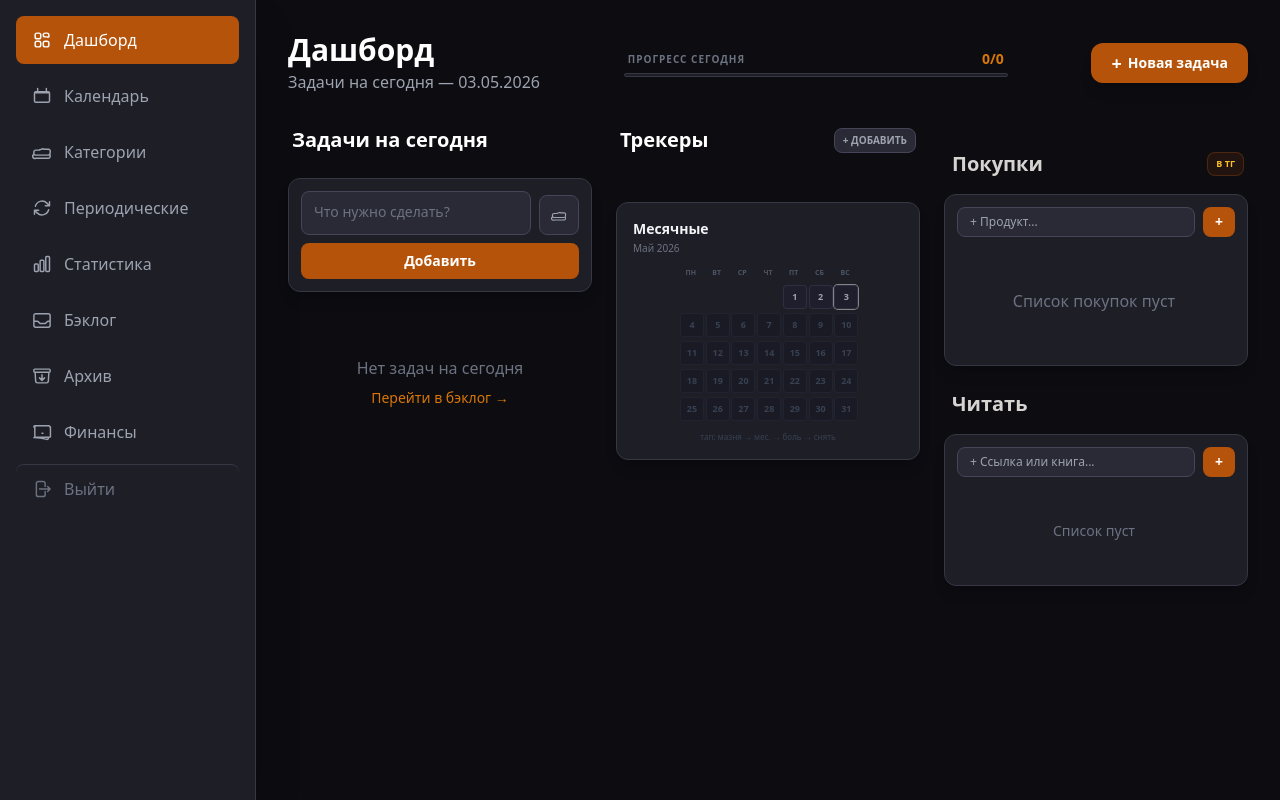
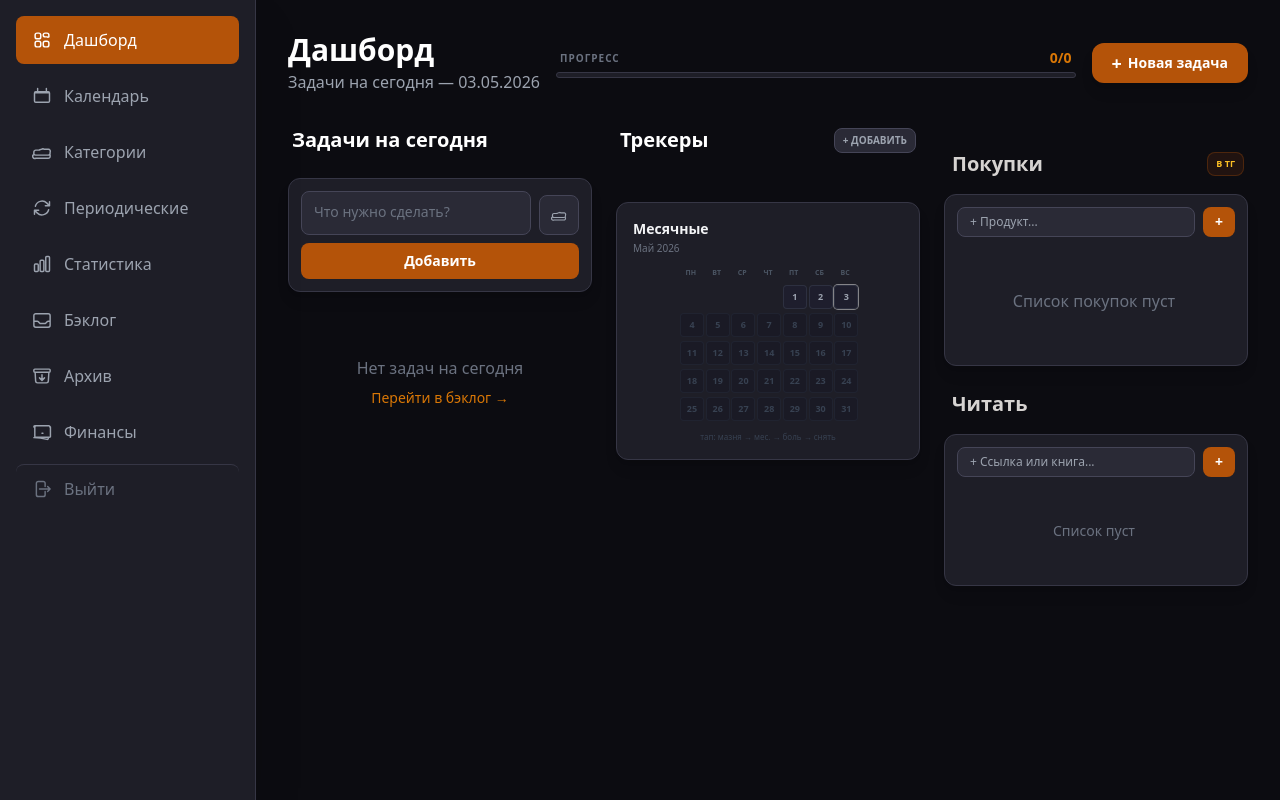
Before and after one commit to LittleBitBadGirl/plan, a FastAPI app: page / in a window 1280 px wide. Run offline with FastAPI, Linux system fonts and the light colour scheme; data comes from the database, SQL or seed files in the repository; data that the repository does not hold is empty; some libraries are stand-ins or nearby versions.

Commit message:
feat: _sync_parent — ДЛ родителя синхронизируется с подзадачами, автоархивация; прогресс-бары в ряд на десктопе

```diff
--- a/app/web/templates/dashboard.html
+++ b/app/web/templates/dashboard.html
@@ -87,25 +87,25 @@
             </a>
         </div>
 
-        <div class="w-full lg:flex-1 lg:max-w-sm lg:order-none flex flex-row lg:flex-col gap-3 lg:gap-0">
-            <div class="flex-1 lg:flex-none">
+        <div class="w-full lg:flex-1 lg:order-none flex flex-row gap-3 items-start">
+            <div class="flex-1">
                 <div class="flex justify-between items-center mb-1 px-1">
-                    <span class="text-[10px] font-bold text-gray-500 uppercase tracking-widest">Прогресс сегодня</span>
+                    <span class="text-[10px] font-bold text-gray-500 uppercase tracking-widest">Прогресс</span>
                     <span id="today-stats-counter" class="font-bold text-sm text-amber-600">{{ completed }}/{{ total }}</span>
                 </div>
-                <div class="w-full bg-dark-800 rounded-full h-1.5 lg:h-1 border border-dark-600 overflow-hidden">
+                <div class="w-full bg-dark-800 rounded-full h-1.5 border border-dark-600 overflow-hidden">
                     {% set progress = ([completed / total * 100, 100] | min) if total > 0 else 0 %}
                     <div id="today-progress-bar" class="bg-amber-600 h-full transition-all duration-500" style="width: {{ progress }}%"></div>
                 </div>
             </div>
 
             {% if subtask_progress.parent_total > 0 %}
-            <div class="flex-1 lg:flex-none lg:mt-3">
+            <div class="flex-1">
                 <div class="flex justify-between items-center mb-1 px-1">
                     <span class="text-[10px] font-bold text-gray-500 uppercase tracking-widest">Подзадачи</span>
                     <span id="today-subtask-counter" class="font-bold text-sm text-amber-600">{{ subtask_progress.parent_done }}/{{ subtask_progress.parent_total }}</span>
                 </div>
-                <div id="today-subtask-bar" class="w-full bg-dark-800 rounded-full h-1.5 lg:h-1 border border-dark-600 overflow-hidden flex">
+                <div id="today-subtask-bar" class="w-full bg-dark-800 rounded-full h-1.5 border border-dark-600 overflow-hidden flex">
                     {% if subtask_progress.subtask_total > 0 %}
                     {% for i in range(subtask_progress.subtask_total) %}
                     <div class="flex-1 h-full transition-all duration-500 {{ 'bg-amber-600' if i < subtask_progress.subtask_done else 'bg-dark-600' }}{{ ' mx-px first:ml-0 last:mr-0' if subtask_progress.subtask_total > 1 else '' }}"></div>
```
Also changed, not shown: app/web/routes/tasks.py (+33 -1 lines).
